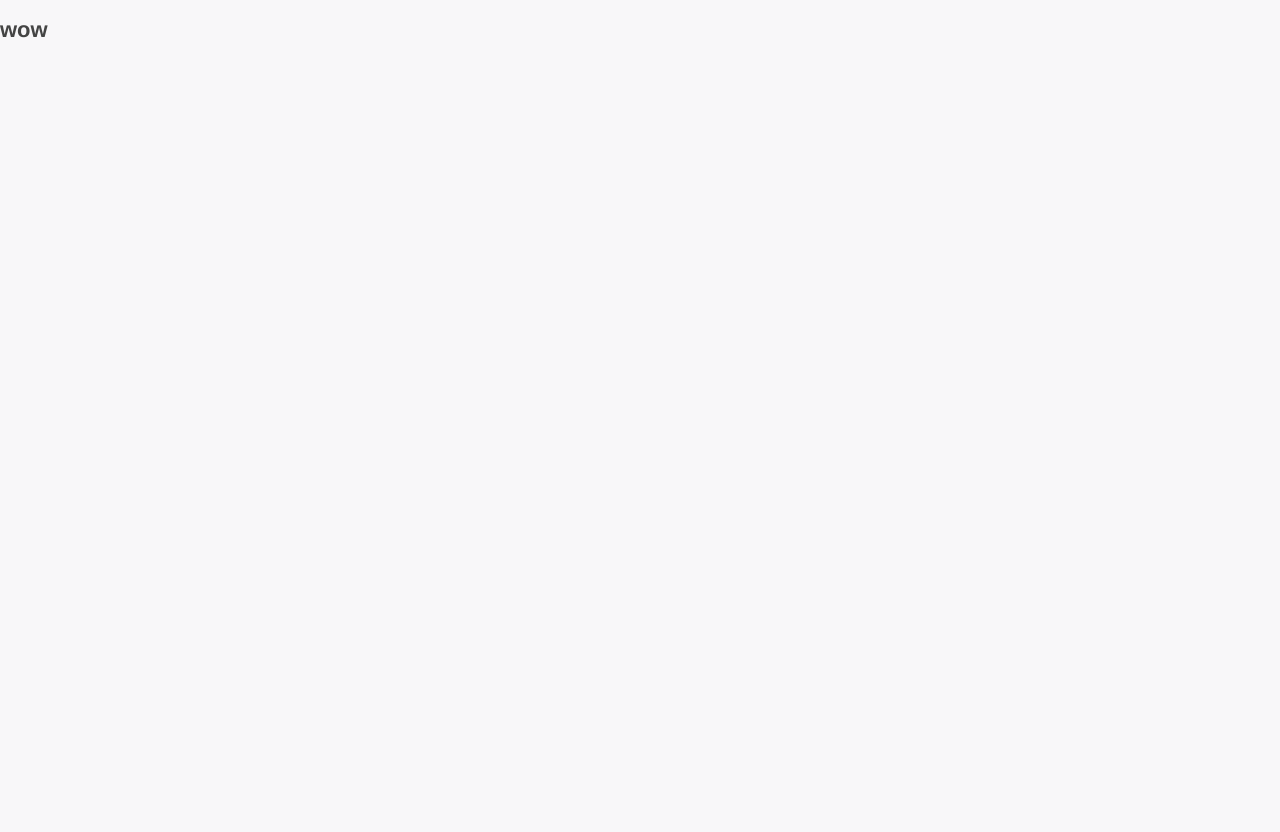
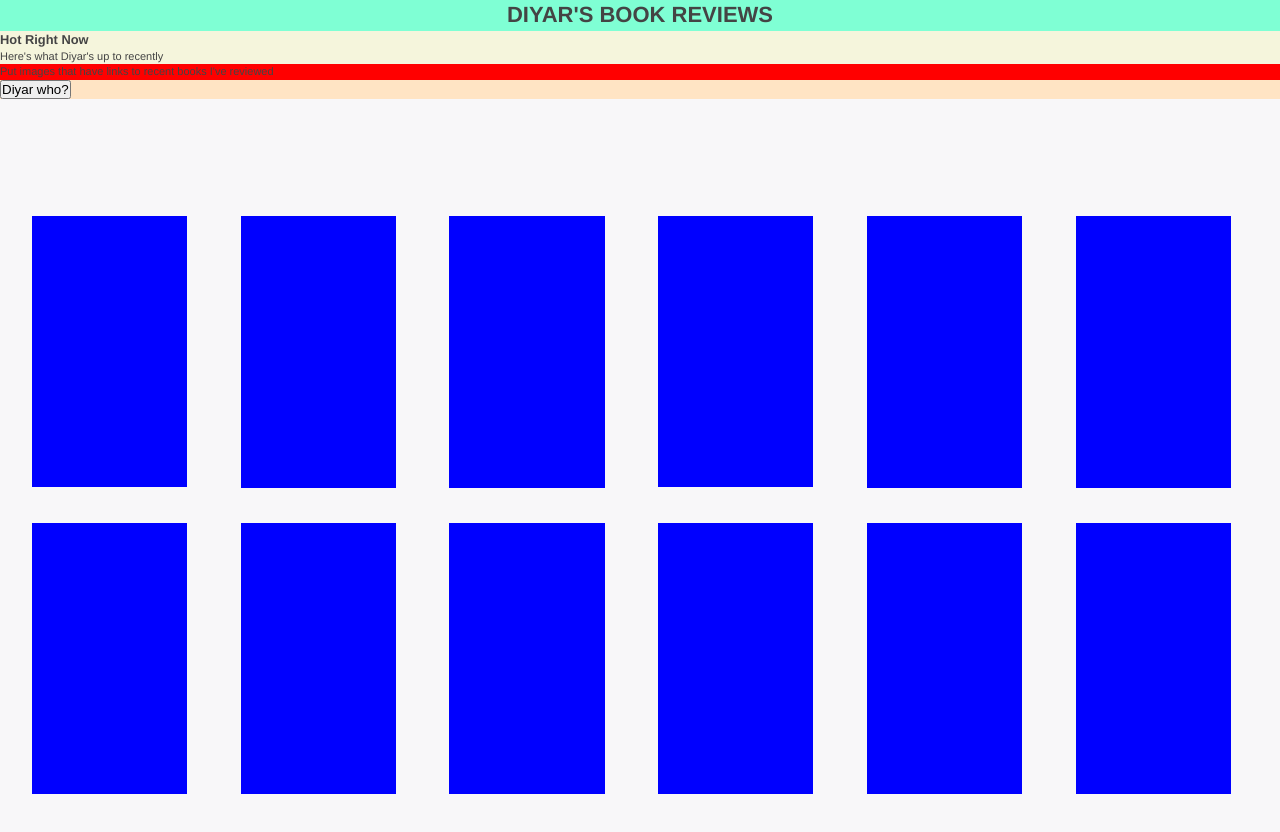
Before and after one commit to Diyar-Yasin/diyars-book-reviews, a React (Create React App) app: page / in a window 1280 px wide. Shown: the top 832 px of the page. Built offline with nearby package versions, Linux system fonts and the light colour scheme.

Commit message:
Main page structure

```diff
--- a/src/components/Home/index.js
+++ b/src/components/Home/index.js
@@ -2,9 +2,94 @@ import './index.scss';
 
 const Home = () => {
     return (
-        <>
-            <h1>wow</h1>
-        </>
+        <div className="main">
+            <div className="header">
+                <h1>DIYAR'S BOOK REVIEWS</h1>
+            </div>
+            <div className="hot-now-section">
+                <h3>Hot Right Now</h3>
+                <p>Here's what Diyar's up to recently</p>
+                <div className="hot-now-items-container">
+                    Put images that have links to recent books I've reviewed
+                </div>
+            </div>
+
+            <div className="about-me">
+                <button className="about-me-button">
+                    Diyar who?
+                </button>
+            </div>
+
+            <div className="search">
+
+            </div>
+
+            <div className="bookshelf-container">
+                <div className="bookshelf">
+                    <div className="book">
+                        <a href="/" className="book-cover">
+
+                        </a>
+                    </div>
+                    <div className="book">
+                        <a href="/" className="book-cover">
+
+                        </a>
+                    </div>
+                    <div className="book">
+                        <a href="/" className="book-cover">
+
+                        </a>
+                    </div>
+                    <div className="book">
+                        <a href="/" className="book-cover">
+
+                        </a>
+                    </div>
+                    <div className="book">
+                        <a href="/" className="book-cover">
+
+                        </a>
+                    </div>
+                    <div className="book">
+                        <a href="/" className="book-cover">
+
+                        </a>
+                    </div>
+                    <div className="book">
+                        <a href="/" className="book-cover">
+
+                        </a>
+                    </div>
+                    <div className="book">
+                        <a href="/" className="book-cover">
+
+                        </a>
+                    </div>
+                    <div className="book">
+                        <a href="/" className="book-cover">
+
+                        </a>
+                    </div>
+                    <div className="book">
+                        <a href="/" className="book-cover">
+
+                        </a>
+                    </div>
+                    <div className="book">
+                        <a href="/" className="book-cover">
+
+                        </a>
+                    </div>
+                    <div className="book">
+                        <a href="/" className="book-cover">
+
+                        </a>
+                    </div>
+                </div>
+            </div>
+
+        </div>
     );
 };
 
--- a/src/components/Home/index.scss
+++ b/src/components/Home/index.scss
@@ -1,4 +1,96 @@
+@media (max-width: 900px) {
+    * {
+        .main {
+            .bookshelf-container {
+                .bookshelf {
+                    grid-template-columns: repeat(3, 1fr);
+                }
+            }
+        }
+    }
+}
+
 * {
-    width: 100%;
-    height: 100%;
+    margin: 0;
+    padding: 0;
+
+    .main {
+        .header {
+            height: 20%;
+            text-align: center;
+            background-color: aquamarine;
+        }
+
+        .hot-now-section {
+            height: 20%;
+            background-color: beige;
+
+            .hot-now-items-container {
+                background-color: red;
+            }
+        }
+
+        .about-me {
+            background-color: bisque;
+
+            .about-me-button {
+                color:black;
+            }
+        }
+
+        .search {
+            background-color: blueviolet;
+        }
+
+        .bookshelf-container {
+            width: 100%;
+            height: 100%;
+            position: absolute;
+            display: flex;
+            justify-content: center;
+            align-items: center;
+
+
+            .bookshelf {
+                display: grid;
+                justify-content: center;
+                align-content: center;
+                grid-template-columns: repeat(6, 1fr);
+                grid-template-rows: auto;
+                grid-gap: 3%;
+                grid-row-gap: 10%;
+                width: 95%;
+                height: 60%;
+                padding: 2%;
+
+                .book {
+                    position: relative;
+                    z-index: 1;
+                    width: 90%;
+                    height: 5%;
+                    padding-bottom: 150%;
+                    perspective: 1000px;
+                    background-color: blue;
+
+                    .book-cover {
+                        position: absolute;
+                        z-index: 1;
+                        top: 0;
+                        left: 0;
+                        width: 100%;
+                        height: 100%;
+                        overflow: hidden;
+
+                        background-size: cover;
+                        perspective-origin: 50% 50%;
+                        transform-style: preserve-3d;
+                        transform-origin: top center;
+                        will-change: transform;
+                        transform: skewX(0.001deg);
+                        transition: transform 0.35s ease-in-out;
+                    }
+                }
+            }
+        }
+    }
 }
--- a/src/index.css
+++ b/src/index.css
@@ -8,7 +8,6 @@ body {
   font: 300 11px/1.4 'Helvetica Neue', 'sans-serif';
   color: #444;
   background-color: #F8F7F9;
-  overflow: hidden;
   display: block;
   -webkit-font-smoothing: antialiased;
   -moz-osx-font-smoothing: grayscale;
```
